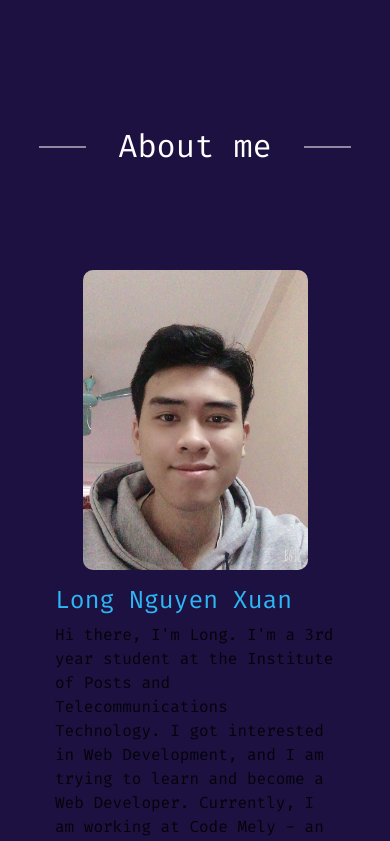
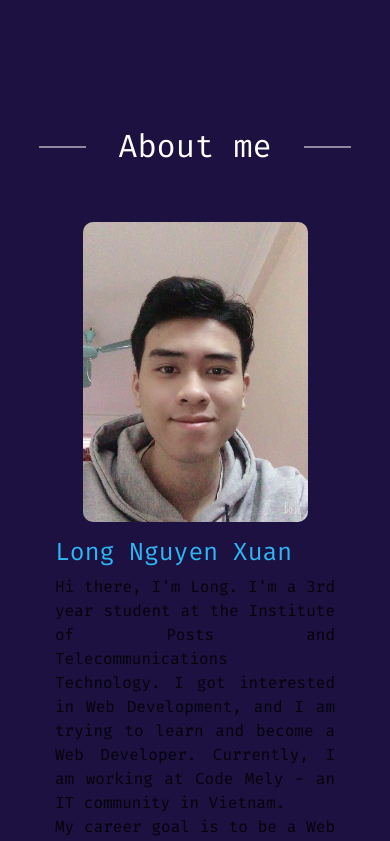
Before and after one commit to XuanLongNg/portfolio, a React (Create React App) app: page / in a window 390 px wide. Shown: the part 1000-1841 px from the top of the page. Built offline with nearby package versions, Linux system fonts and the light colour scheme.

Commit message:
fix responsive

```diff
--- a/src/container/homePage/aboutMe/aboutMe.jsx
+++ b/src/container/homePage/aboutMe/aboutMe.jsx
@@ -1,5 +1,5 @@
 import { SectionHome } from "../../../configs/constant";
-import Style from "./style";
+import Style, { StyleMobile } from "./style";
 import { Divider, Image } from "antd";
 import avatar from "../../../assets/z4072164143770_71972f838b03628554f12dff4cfb6d44.jpg";
 import useViewport from "../../../hooks/useViewport";
@@ -14,6 +14,11 @@ const image =
 const AboutMe = () => {
   const { isMobile, isTablet, isDesktop } = useViewport();
   const renderPc = (
+    <Style id={SectionHome.ABOUT}>
+      <div className="container-title">
+        <Divider className="title-divider">About me</Divider>
+      </div>
+
       <div className="d-flex justify-content-around container-content">
         <div
           className="card-image"
@@ -37,8 +42,13 @@ const AboutMe = () => {
           </p>
         </div>
       </div>
+    </Style>
   );
   const renderMobile = (
+    <StyleMobile id={SectionHome.ABOUT}>
+      <div className="container-title">
+        <Divider className="title-divider">About me</Divider>
+      </div>
       <div className="container-content">
         <div
           className="card-image"
@@ -62,15 +72,13 @@ const AboutMe = () => {
           </p>
         </div>
       </div>
+    </StyleMobile>
   );
   return (
-    <Style id={SectionHome.ABOUT}>
-      <div className="container-title">
-        <Divider className="title-divider">About me</Divider>
-      </div>
+    <div>
       {isMobile && renderMobile}
       {(isTablet || isDesktop) && renderPc}
-    </Style>
+    </div>
   );
 };
 export default AboutMe;
--- a/src/container/homePage/aboutMe/style.js
+++ b/src/container/homePage/aboutMe/style.js
@@ -21,6 +21,8 @@ const Style = styled.div`
       flex-direction: column;
       justify-content: end;
       padding: 0 1em;
+      text-align: justify;
+
       .title {
         color: ${colors.light_blue};
       }
@@ -46,7 +48,7 @@ const Style = styled.div`
       }
     }
   }
-  @media screen and (min-width: 480px) and (max-width: 768px) {
+  @media screen and (min-width: 480.5px) and (max-width: 768px) {
     height: auto;
     .container-title {
       .title-divider {
@@ -54,23 +56,52 @@ const Style = styled.div`
       }
     }
   }
-  @media screen and (max-width: 480px) {
+`;
+export default Style;
+
+export const StyleMobile = styled.div`
   height: auto;
+  margin: auto;
+  width: 80%;
   .container-title {
     .title-divider {
+      font-size: 2em;
+      color: ${colors.main_text_color};
+      border-color: ${colors.main_text_color};
       margin-bottom: 50px;
     }
   }
   .container-content {
-      display: block;
+    padding: 0 0 3em;
+    .content {
+      width: 100%;
+      padding: 0 1em;
+      margin-top: 1em;
+      text-align: justify;
+
+      .title {
+        color: ${colors.light_blue};
+      }
+    }
     .card-image {
       width: 100%;
+      height: 300px;
+      display: flex;
+      flex-direction: row-reverse;
+      justify-content: center;
+      border-radius: 10px;
+      /* margin: 7% 0; */
+      .ant-image {
+        img {
+          border-radius: 10px;
         }
-      .content {
-        width: 100%;
-        margin-top: 1em;
+        .ant-image-mask {
+          border-radius: 10px;
+        }
+      }
+      .custom-preview-mask {
+        border-radius: 10px;
       }
     }
   }
 `;
-export default Style;
--- a/src/container/homePage/contact/style.js
+++ b/src/container/homePage/contact/style.js
@@ -39,7 +39,7 @@ const Style = styled.div`
       width: 40%;
     }
   }
-  @media screen and (min-width: 480px) and (max-width: 768px) {
+  @media screen and (min-width: 480.5px) and (max-width: 768px) {
     /* .container {
       height: 60vh;
     } */
--- a/src/container/homePage/home/styles.js
+++ b/src/container/homePage/home/styles.js
@@ -51,7 +51,7 @@ const Style = styled.div`
       border-radius: 10px;
     }
   }
-  @media screen and (min-width: 480px) and (max-width: 768px) {
+  @media screen and (min-width: 480.5px) and (max-width: 768px) {
     height: auto;
   }
   @media screen and (max-width: 480px) {
--- a/src/container/homePage/project/style.js
+++ b/src/container/homePage/project/style.js
@@ -33,7 +33,7 @@ const Style = styled.div`
       /* height: 3em; */
     }
   }
-  @media screen and (min-width: 480px) and (max-width: 768px) {
+  @media screen and (min-width: 480.5px) and (max-width: 768px) {
     height: auto;
   }
   @media screen and (max-width: 480px) {
```
Lines whose indentation alone changed are shown as unchanged.
